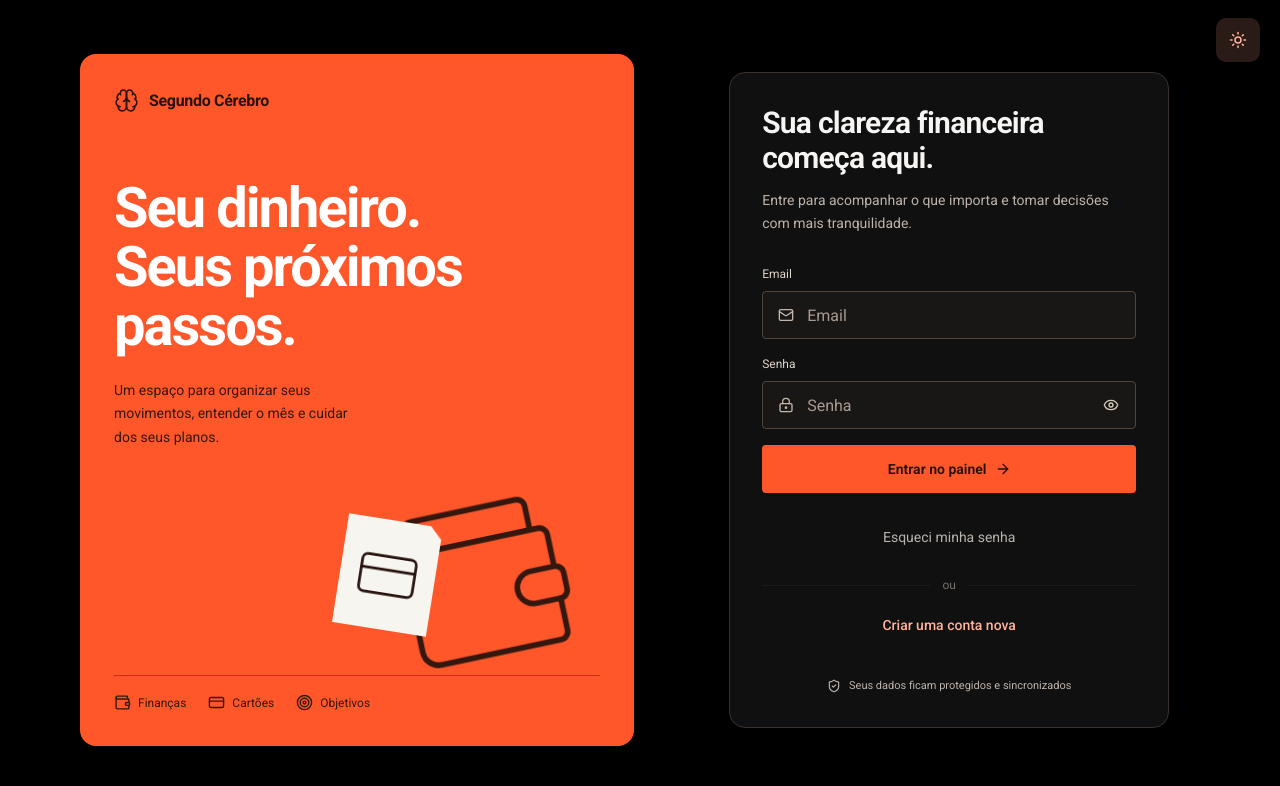
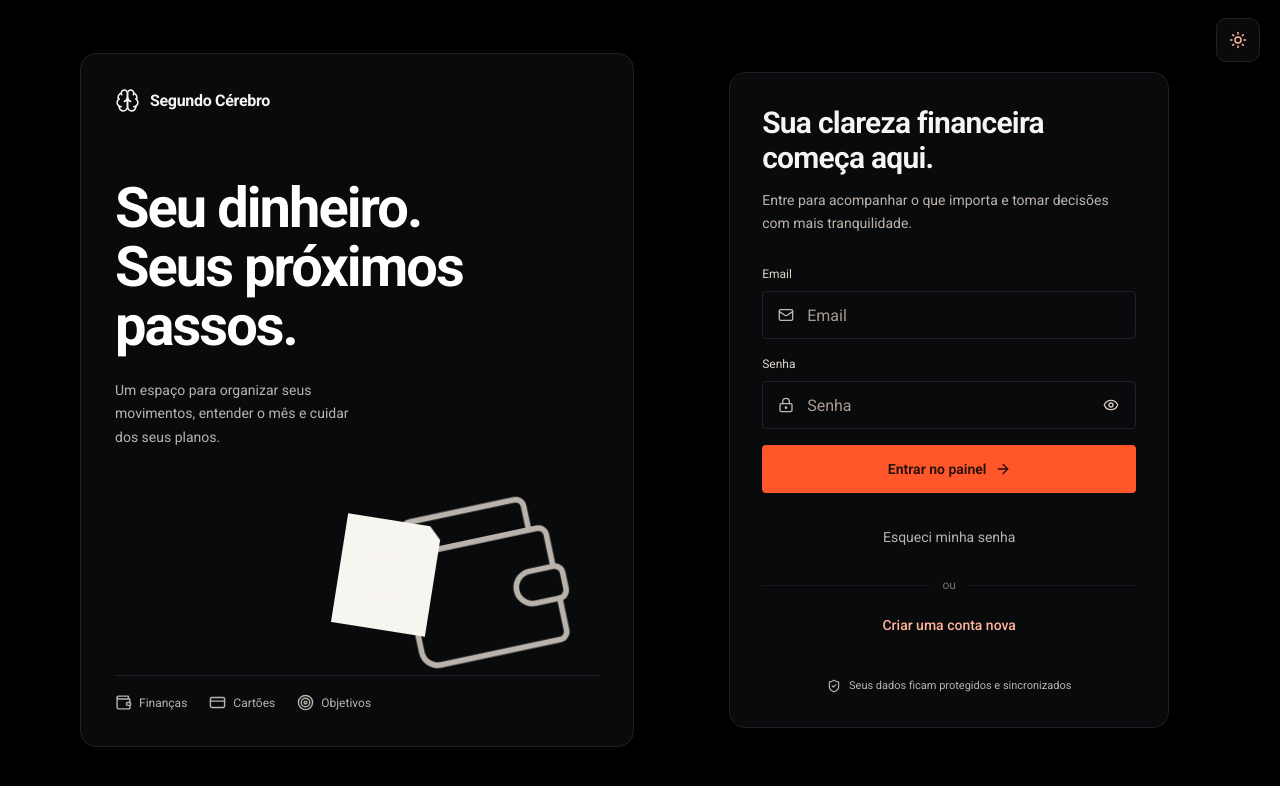
Before and after one commit to gruponrd/segundocerebro, a React (Vite) app: page / in a window 1280 px wide. Shown: the top 786 px of the page. Built offline with nearby package versions, Linux system fonts and the light colour scheme; no server answers.

Commit message:
Use pure black dark surfaces and simplify LifeGame journey

```diff
--- a/src/components/CareerTransitionPlan.tsx
+++ b/src/components/CareerTransitionPlan.tsx
@@ -75,7 +75,7 @@ export function CareerTransitionPlan() {
   };
   return <section className="rounded-2xl border border-border bg-card p-4 sm:p-6 space-y-5" aria-labelledby="career-plan-title">
     <div className="flex flex-wrap justify-between gap-3"><div><h2 id="career-plan-title" className="flex items-center gap-2 text-xl font-bold"><BriefcaseBusiness className="h-5 w-5 text-primary" /> Planejar mudança de trabalho</h2><p className="mt-2 max-w-3xl text-sm text-muted-foreground">Uma projeção para planejar a transição, com reserva e compromissos. Os valores são estimativas, não uma garantia de que será seguro sair.</p></div></div>
-    {plan && base && <div className="rounded-xl border border-primary/25 bg-primary/5 p-4 space-y-3" aria-live="polite">
+    {plan && base && <div className="card-inset rounded-xl border border-primary/25 bg-primary/5 p-4 space-y-3" aria-live="polite">
       <p className="text-sm text-muted-foreground">Primeiro mês que atende à reserva escolhida · sem depender do seguro</p>
       <p className="text-2xl font-bold capitalize">{base.unknown ? "Revise as parcelas da Carteira" : base.first ? careerPeriodLabel(base.first.period) : "Ainda não encontrado nos próximos 36 meses"}</p>
       {base.first && <p className="text-sm">Reserva estimada ao sair: <strong>{money(base.first.starting)}</strong> · menor reserva nos 12 meses seguintes: <strong>{money(base.first.lowest)}</strong> · mínimo escolhido: <strong>{money(base.reserveTarget)}</strong>.</p>}
@@ -87,7 +87,7 @@ export function CareerTransitionPlan() {
       {isDirty && <p className="text-xs text-primary">Há alterações não salvas. Salve para atualizar a projeção.</p>}
     </div>}
     {plan && base && <TransitionDashboard plan={plan} result={base} />}
-    <div className="rounded-xl bg-secondary/40 p-4 text-sm space-y-2"><p className="font-semibold">Como calculamos</p><p className="text-muted-foreground">Simulamos uma saída no início de cada mês, a partir do próximo, e verificamos se a reserva fica acima do mínimo durante os 12 meses seguintes. Antes da saída, usamos a renda informada; depois, a renda da nova atividade. A rescisão informada entra uma vez no mês da saída. Parcelas de cartões e empréstimos cadastrados na Carteira entram nos vencimentos registrados.</p><p className="text-muted-foreground">A rescisão e a data de pagamento são estimativas informadas por você. A simulação não calcula automaticamente rescisão, FGTS, juros futuros nem dívidas sem parcelas cadastradas. Não soma valores já guardados em outras metas. Revise as despesas, parcelas e renda prevista antes de decidir.</p></div>
+    <div className="card-inset rounded-xl bg-secondary/40 p-4 text-sm space-y-2"><p className="font-semibold">Como calculamos</p><p className="text-muted-foreground">Simulamos uma saída no início de cada mês, a partir do próximo, e verificamos se a reserva fica acima do mínimo durante os 12 meses seguintes. Antes da saída, usamos a renda informada; depois, a renda da nova atividade. A rescisão informada entra uma vez no mês da saída. Parcelas de cartões e empréstimos cadastrados na Carteira entram nos vencimentos registrados.</p><p className="text-muted-foreground">A rescisão e a data de pagamento são estimativas informadas por você. A simulação não calcula automaticamente rescisão, FGTS, juros futuros nem dívidas sem parcelas cadastradas. Não soma valores já guardados em outras metas. Revise as despesas, parcelas e renda prevista antes de decidir.</p></div>
     <div className="flex flex-wrap items-center justify-between gap-2"><h3 className="font-semibold">Informações para a projeção</h3><Button type="button" variant="outline" size="sm" onClick={fillFromFlow} disabled={!store.cloudReady}>Usar valores de {store.currentCashflow.month}</Button></div>
     <p className="text-xs text-muted-foreground">O botão preenche renda e despesas manuais do mês selecionado no Fluxo. Confira os valores e evite duplicar parcelas de cartão; nada é salvo até você confirmar.</p>
     <div className="grid gap-4 md:grid-cols-2">{fields.map(field => <label key={field.key} className="block text-sm font-medium">{field.label}<Input className="mt-1" inputMode={field.integer ? "numeric" : "decimal"} value={draft[field.key]} onChange={e => setDraft(current => ({ ...current, [field.key]: e.target.value }))} /><span className="mt-1 block text-xs font-normal leading-relaxed text-muted-foreground">{field.help}</span></label>)}</div>
--- a/src/components/CreditorWidget.tsx
+++ b/src/components/CreditorWidget.tsx
@@ -110,7 +110,7 @@ export function CreditorWidget({ creditors, totalDebt, totalPaid, onAdd, onRemov
         <h3 className="text-sm font-medium text-muted-foreground uppercase tracking-wider">Credores</h3>
       </div>
 
-      <div className="mb-4 p-3 rounded-xl bg-secondary/40">
+      <div className="card-inset mb-4 p-3 rounded-xl bg-secondary/40">
         <div className="flex justify-between text-xs text-muted-foreground mb-1">
           <span>Quitação Total</span>
           <span>{overallPercent.toFixed(0)}%</span>
--- a/src/components/NextPaymentCard.tsx
+++ b/src/components/NextPaymentCard.tsx
@@ -37,7 +37,7 @@ export function NextPaymentCard({ months, banks }: { months: CashflowMonth[]; ba
       <p className="mt-1 text-sm text-muted-foreground">
         <time dateTime={plan.date} className="font-semibold text-foreground">{fullDate(plan.date)}</time> · {plan.deposit.map(item => item.label).join(" · ")}
       </p>
-      <dl className="my-3 grid grid-cols-2 gap-2 [overflow-wrap:anywhere] sm:grid-cols-3">
+      <dl className="next-payment-summary my-3 grid grid-cols-2 gap-2 [overflow-wrap:anywhere] sm:grid-cols-3">
         <div className="col-span-2 rounded-lg bg-secondary/60 px-3 py-2 sm:col-span-1">
           <dt className="text-xs text-muted-foreground">Recebimento previsto</dt>
           <dd className="font-semibold tabular-nums text-income">{amounts(plan.income)}</dd>
--- a/src/pages/Ferramentas.tsx
+++ b/src/pages/Ferramentas.tsx
@@ -57,7 +57,7 @@ export default function FerramentasPage() {
         </div>
 
         <div className="mt-6 grid gap-6 xl:grid-cols-[320px_1fr]">
-          <div className="space-y-4 rounded-2xl border border-border/60 bg-secondary/20 p-4">
+          <div className="card-inset space-y-4 rounded-2xl border border-border/60 bg-secondary/20 p-4">
             <label className="block space-y-2 text-xs text-muted-foreground"><span>Começar em</span>{renderMonthSelect(startIndex, setStartIndex, "Mês inicial da simulação")}</label>
             <label className="block space-y-2 text-xs text-muted-foreground"><span>Saldo inicial hipotético (R$)</span><Input type="number" step="0.01" value={form.startingBalance} placeholder="0,00" onChange={e => setForm({ ...form, startingBalance: e.target.value })} className="rounded-xl" /></label>
             <div className="grid grid-cols-[1fr_80px] gap-2">
@@ -75,10 +75,10 @@ export default function FerramentasPage() {
                 { label: "Projeção atual no fim", value: final?.baseline ?? 0, tone: "text-foreground" },
                 { label: "Com suas hipóteses", value: final?.simulated ?? 0, tone: (final?.simulated ?? 0) < 0 ? "text-expense" : "text-income" },
                 { label: "Diferença no período", value: (final?.simulated ?? 0) - (final?.baseline ?? 0), tone: (final?.simulated ?? 0) < (final?.baseline ?? 0) ? "text-expense" : "text-income" },
-              ].map(item => <div key={item.label} className="rounded-2xl border border-border/60 bg-secondary/20 p-4"><p className="text-xs text-muted-foreground">{item.label}</p><p className={cn("mt-2 text-money text-lg", item.tone)}>{money(item.value)}</p></div>)}
+              ].map(item => <div key={item.label} className="card-inset rounded-2xl border border-border/60 bg-secondary/20 p-4"><p className="text-xs text-muted-foreground">{item.label}</p><p className={cn("mt-2 text-money text-lg", item.tone)}>{money(item.value)}</p></div>)}
             </div>
 
-            <div className={cn("rounded-xl border p-3 text-sm leading-relaxed", !hasEntries ? "border-border bg-secondary/20 text-muted-foreground" : worst < 0 ? "border-destructive/25 bg-destructive/5" : "border-primary/15 bg-primary/5")}>
+            <div className={cn("card-inset rounded-xl border p-3 text-sm leading-relaxed", !hasEntries ? "border-border bg-secondary/20 text-muted-foreground" : worst < 0 ? "border-destructive/25 bg-destructive/5" : "border-primary/15 bg-primary/5")}>
               {!hasEntries ? "Ainda não há lançamentos para sustentar esta projeção. Cadastre suas receitas e despesas no Fluxo." : !affected ? "Adicione suas hipóteses para comparar com os lançamentos existentes." : worst < 0 ? `O cenário chega a um saldo acumulado negativo de ${money(worst)}. Veja em qual mês isso acontece abaixo.` : worst < store.safetyMargin ? `O menor saldo acumulado é ${money(worst)}, abaixo da margem de segurança de ${money(store.safetyMargin)}.` : `O menor saldo acumulado é ${money(worst)} e preserva sua margem de segurança de ${money(store.safetyMargin)}.`}
             </div>
 
--- a/src/pages/Integracoes.tsx
+++ b/src/pages/Integracoes.tsx
@@ -108,7 +108,7 @@ export default function IntegracoesPage() {
             <span className="rounded-full border border-border/60 bg-secondary/30 px-3 py-1.5 text-xs text-muted-foreground">{isPreviewMode ? "Prévia local" : loading ? "Verificando…" : status?.connected ? "Conectado" : status?.configured ? "Pronto para conectar" : "Em preparação"}</span>
           </div>
           <p className="mt-6 text-sm leading-relaxed text-muted-foreground">Envie receitas, despesas e compras no crédito por mensagem. Confira a prévia e confirme no Telegram para salvar no Fluxo ou diretamente no cartão da Carteira.</p>
-          <div className="mt-5 flex gap-3 rounded-2xl border border-primary/15 bg-primary/5 p-4"><ShieldCheck className="mt-0.5 h-5 w-5 shrink-0 text-primary" /><p className="text-sm leading-relaxed">A conexão vale apenas para sua conta. Cada lançamento exige confirmação e a mesma mensagem não cria duplicatas.</p></div>
+          <div className="card-inset mt-5 flex gap-3 rounded-2xl border border-primary/15 bg-primary/5 p-4"><ShieldCheck className="mt-0.5 h-5 w-5 shrink-0 text-primary" /><p className="text-sm leading-relaxed">A conexão vale apenas para sua conta. Cada lançamento exige confirmação e a mesma mensagem não cria duplicatas.</p></div>
           {error && <p role="alert" className="mt-4 text-sm text-destructive">{error}</p>}
           {!loading && !status?.configured && <p className="mt-5 text-sm text-muted-foreground">{isPreviewMode ? "A conexão com o Telegram fica desativada nesta prévia. Sua integração no aplicativo publicado permanece como está." : "A integração está em preparação. O bot só poderá registrar lançamentos após a ativação no servidor."}</p>}
           {status?.connected && <div className="mt-5 flex items-center gap-2 text-sm"><CheckCircle2 className="h-4 w-4 text-income" /> {status.username ? `Conectado a @${status.username}` : "Sua conta do Telegram está conectada"}</div>}
@@ -129,7 +129,7 @@ export default function IntegracoesPage() {
             ["Despesa paga", "/gasto 45,90 mercado"], ["Receita recebida", "/receita 3000 salário"],
             ["Conta a pagar", "/gasto 120 internet | contas | pendente"], ["Outro mês", "/receita 500 freelance | 10/2026"], ["Consultar projeção", "/saldo"],
             ["Consultar cartões", "/cartoes"], ["Compra parcelada no cartão", "/credito 1200 celular | Nubank | 3x | 15/10/2026"],
-          ].map(([label, command]) => <div key={command} className="rounded-xl border border-border/60 bg-secondary/20 p-3"><p className="text-xs text-muted-foreground">{label}</p><code className="mt-2 block break-words text-sm text-foreground">{command}</code></div>)}</div>
+          ].map(([label, command]) => <div key={command} className="card-inset rounded-xl border border-border/60 bg-secondary/20 p-3"><p className="text-xs text-muted-foreground">{label}</p><code className="mt-2 block break-words text-sm text-foreground">{command}</code></div>)}</div>
           <p className="mt-4 text-xs leading-relaxed text-muted-foreground">No Fluxo, usamos o mês da mensagem no horário de Brasília e a situação pago/recebido. Para crédito, informe o valor total da compra, o cartão, as parcelas (1x a 60x) e a data do primeiro vencimento. O total é dividido sem juros; cada parcela fica pendente no cartão, sem duplicar uma despesa no Fluxo. Áudio e fotos ainda não são aceitos.</p>
         </section>
       </div>
--- a/src/styles/card-surfaces.css
+++ b/src/styles/card-surfaces.css
@@ -39,3 +39,119 @@
 .cl-section-page .page-container > div.grid > .glass-card:first-child {
   clip-path: none;
 }
+
+/* Dark cards share the canvas color. Borders keep adjacent surfaces distinct. */
+:root:not(.light):not(.monochrome) {
+  --card: 0 0% 0%;
+  --popover: 0 0% 0%;
+  --glass-bg: var(--card);
+  --widget-surface: var(--card);
+  --secondary: 0 0% 12%;
+  --muted: 0 0% 13%;
+  --border: 0 0% 22%;
+  --glass-border: var(--border);
+  --input: 0 0% 30%;
+  --cl-control-surface: #000;
+  --cl-line: hsl(var(--border));
+}
+
+:root:not(.light):not(.monochrome) :is(.cl-sidebar, .cl-topbar, .cl-preview, .cl-panel, .cl-period,
+  .cl-forecast select, .cl-segments, .clarity-auth .auth-card, .wallet-detail-panel, [role="dialog"], [role="alertdialog"]) {
+  background: hsl(var(--card));
+  border-color: hsl(var(--border));
+}
+
+:root:not(.light):not(.monochrome) :is(.cl-welcome, .cl-welcome-tile, .auth-showcase,
+  .cl-section-page .page-heading, .wallet-metrics > div) {
+  background: hsl(var(--card));
+  border: 1px solid hsl(var(--border));
+  clip-path: none;
+}
+
+:root:not(.light):not(.monochrome) :is(.cl-welcome, .cl-welcome-tile, .auth-showcase, .cl-section-page .page-heading,
+  .cl-primary-debt, .cl-pending-mini, .cl-debt-health) {
+  color: hsl(var(--foreground));
+}
+
+:root:not(.light):not(.monochrome) :is(.cl-welcome-copy > p, .cl-welcome-copy > span, .cl-welcome-tile .cl-welcome-drawing,
+  .auth-showcase-copy > p + p, .auth-showcase-links > span, .auth-illustration > svg, .cl-section-page .page-heading p,
+  .cl-primary-debt > p, .cl-primary-debt :is(dt, .cl-debt-current-values > div > span:first-child, .cl-health-copy p, .cl-health-stages li, .cl-health-stages small),
+  .cl-pending-mini p) {
+  color: hsl(var(--muted-foreground));
+}
+
+:root:not(.light):not(.monochrome) :is(.cl-primary-debt .cl-panel-heading h2, .cl-primary-debt .cl-debt-current-values .cl-amount,
+  .cl-primary-debt dd, .cl-primary-debt .cl-health-stages li[aria-current="step"], .cl-receive p strong) {
+  color: hsl(var(--foreground));
+}
+
+:root:not(.light):not(.monochrome) .cl-receive .cl-amount { color: hsl(var(--income)); }
+:root:not(.light):not(.monochrome) .cl-pay .cl-amount { color: hsl(var(--expense)); }
+:root:not(.light):not(.monochrome) :is(.cl-primary-debt .cl-panel-heading > svg, .cl-primary-debt > a) { color: hsl(var(--primary-text)); }
+:root:not(.light):not(.monochrome) .cl-primary-debt .cl-health-copy { --cl-health-status: hsl(var(--foreground)); }
+:root:not(.light):not(.monochrome) .cl-primary-debt .cl-health-gauge svg circle { stroke: hsl(var(--border)); }
+:root:not(.light):not(.monochrome) .cl-primary-debt .cl-health-gauge svg text { fill: hsl(var(--foreground)); }
+:root:not(.light):not(.monochrome) :is(.cl-primary-debt dl, .cl-primary-debt > a, .cl-primary-debt .cl-debt-health, .auth-showcase-links) {
+  border-color: hsl(var(--border));
+}
+
+:root:not(.light):not(.monochrome) :is(.cl-section-page .page-container > div.grid > .glass-card:first-child,
+  .cl-section-page[data-section="fluxo"] .page-container > div.grid > div:first-child > .glass-card) {
+  --card: 0 0% 0%;
+  --foreground: 35 20% 96%;
+  --card-foreground: var(--foreground);
+  --muted-foreground: 0 0% 71%;
+  --primary: 13 100% 58%;
+  --primary-text: 16 100% 74%;
+  --primary-foreground: 18 45% 9%;
+  --accent: var(--primary-text);
+  --ring: var(--primary-text);
+  --border: 0 0% 22%;
+  --input: 0 0% 30%;
+  --secondary: 0 0% 12%;
+  --secondary-foreground: var(--foreground);
+  --income: 151 61% 63%;
+  --expense: 352 95% 78%;
+  --destructive: var(--expense);
+  --cl-flow-main-surface: #000;
+  background: hsl(var(--card));
+  border-color: hsl(var(--border));
+  color: hsl(var(--foreground));
+}
+
+:root:not(.light):not(.monochrome) :is(.cl-section-page[data-section="fluxo"] .glass-card > .group\/balance .cashflow-summary-grid > div,
+  .cl-section-page[data-section="fluxo"] .glass-card > .group\/balance .cashflow-live-grid > div,
+  .cashflow-compact-balances > section, .next-payment-summary > div, .life-xp, .analysis-totals > .analysis-balance) {
+  background: hsl(var(--card));
+  border: 1px solid hsl(var(--border));
+}
+
+:root:not(.light):not(.monochrome) :is(.card-inset, [aria-labelledby="debt-advice-title"]) {
+  background-color: hsl(var(--card));
+}
+
+:root:not(.light):not(.monochrome) :is(.analysis-page, .flow-proposal) {
+  --flow-surface: hsl(var(--card));
+  --flow-raised: hsl(var(--card));
+  --flow-rule: hsl(var(--border));
+}
+
+:root:not(.light):not(.monochrome) :is(.cl-section-page [role="tablist"], .clarity-auth .auth-input,
+  .cl-header-actions > button:not(.cl-new-entry), .cl-avatar, .auth-theme-toggle, .cl-loading-mark) {
+  background: hsl(var(--card));
+  border: 1px solid hsl(var(--border));
+}
+
+:root:not(.light):not(.monochrome) :is(.cl-header-actions > button:not(.cl-new-entry), .cl-section-page .page-heading :is(button,[role="combobox"],select), .auth-theme-toggle):hover:not(:disabled) {
+  background: hsl(var(--secondary));
+  border-color: hsl(var(--input));
+}
+
+:root:not(.light):not(.monochrome) :is(.cl-segments button[aria-pressed="true"], .cl-period button:hover:not(:disabled)) {
+  background: hsl(var(--secondary));
+  color: hsl(var(--primary-text));
+}
+
+:root:not(.light):not(.monochrome) .cl-section-page .page-heading :is(button,[role="combobox"],select):focus-visible {
+  outline-color: hsl(var(--ring));
+}
```
Also changed, not shown: src/pages/LifeGame.tsx (+9 -42 lines).
